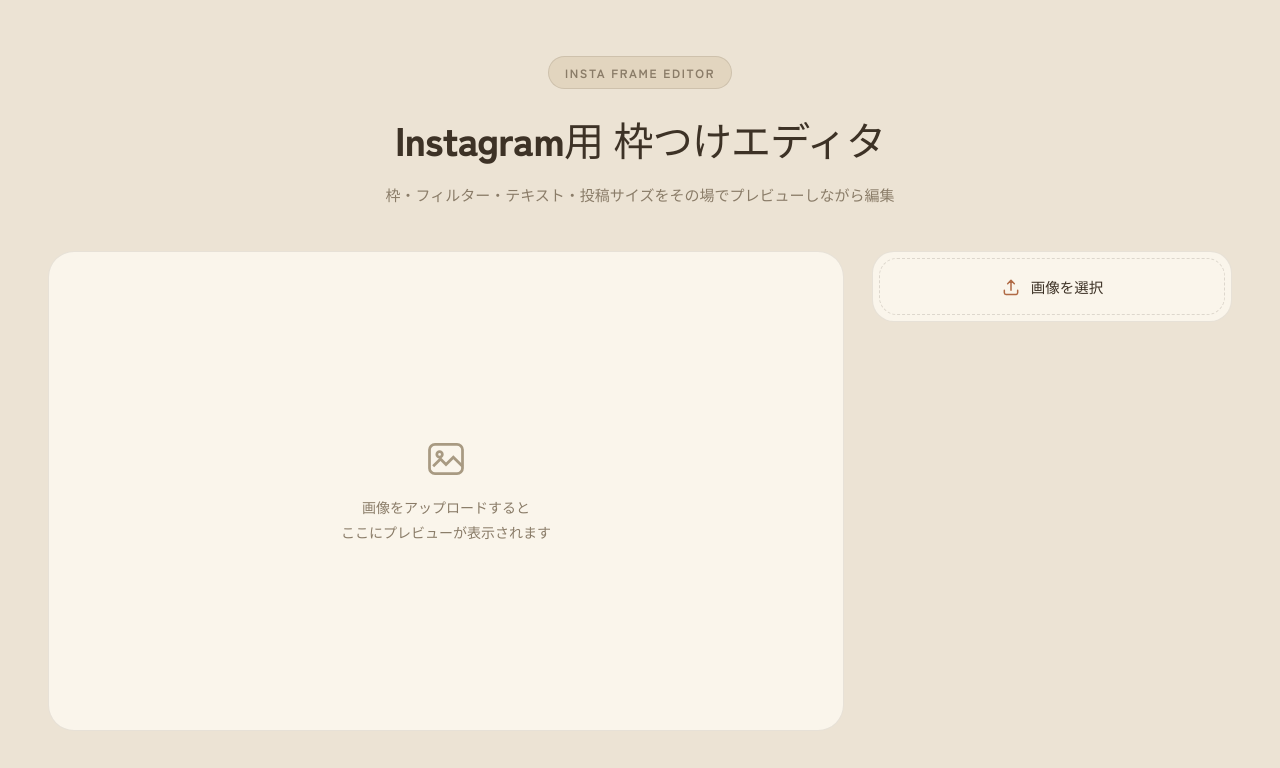
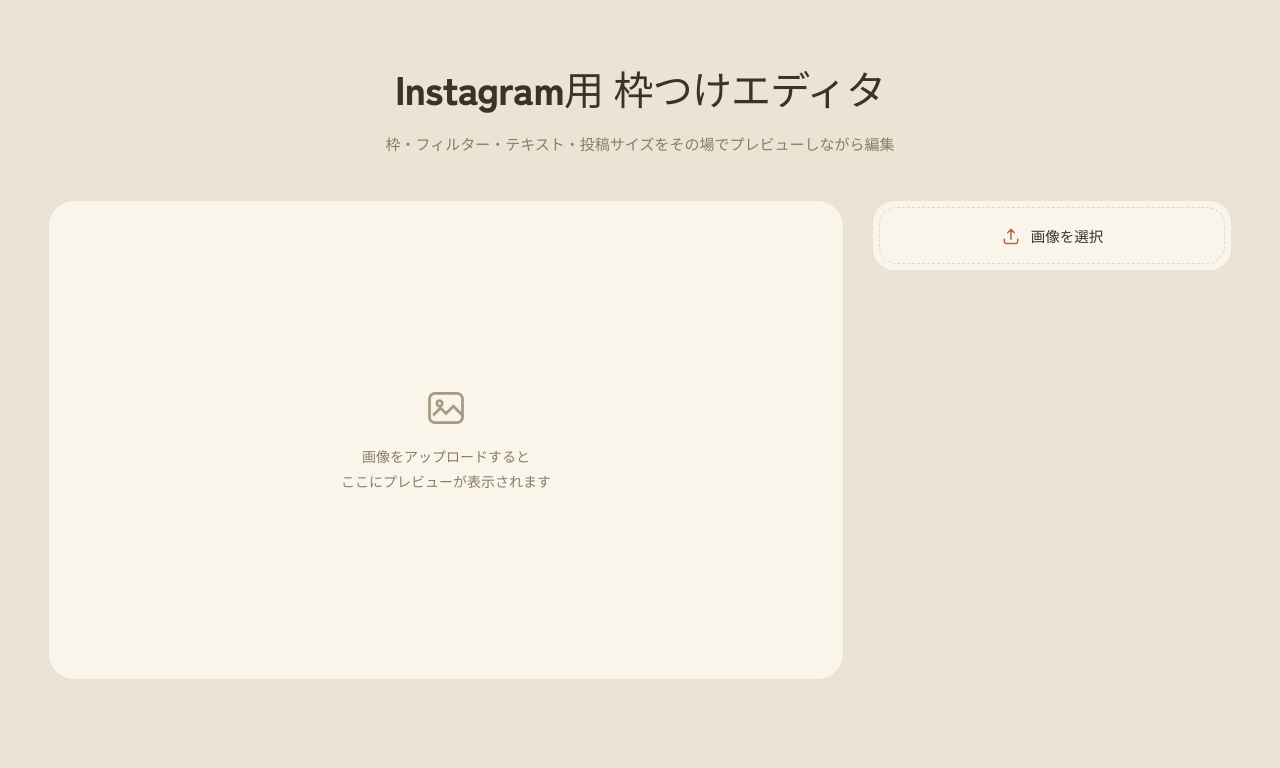
Before and after one commit to ishiyama1989/insta-frame-editor, a React (Vite) app: page / in a window 1280 px wide. Shown: the top 768 px of the page. Built offline with nearby package versions, Linux system fonts and the light colour scheme; a web font is replaced by a local one.

Commit message:
Remove eyebrow pill label from header

```diff
--- a/src/App.css
+++ b/src/App.css
@@ -7,19 +7,6 @@
 .app-header {
   text-align: center;
   margin-bottom: 44px;
-}
-
-.app-header .eyebrow {
-  display: inline-block;
-  font-size: 12px;
-  font-weight: 700;
-  letter-spacing: 0.14em;
-  padding: 6px 16px;
-  border-radius: 999px;
-  background: var(--eyebrow-bg);
-  border: 1px solid rgba(61, 50, 38, 0.12);
-  color: var(--text-muted);
-  margin-bottom: 18px;
 }
 
 .app-header h1 {
--- a/src/App.tsx
+++ b/src/App.tsx
@@ -439,7 +439,6 @@
   return (
     <div className="app-shell">
       <header className="app-header">
-        <span className="eyebrow">INSTA FRAME EDITOR</span>
         <h1>Instagram用 枠つけエディタ</h1>
         <p>枠・フィルター・テキスト・投稿サイズをその場でプレビューしながら編集</p>
       </header>
--- a/src/index.css
+++ b/src/index.css
@@ -11,7 +11,6 @@
   --accent-soft: rgba(176, 106, 69, 0.1);
   --accent-2: #7d8a5c;
   --danger: #b5533f;
-  --eyebrow-bg: #e2d5bf;
 
   --shadow-canvas: 0 25px 55px -18px rgba(61, 50, 38, 0.35);
   --shadow-download: 0 16px 40px -14px rgba(176, 106, 69, 0.4);
```
